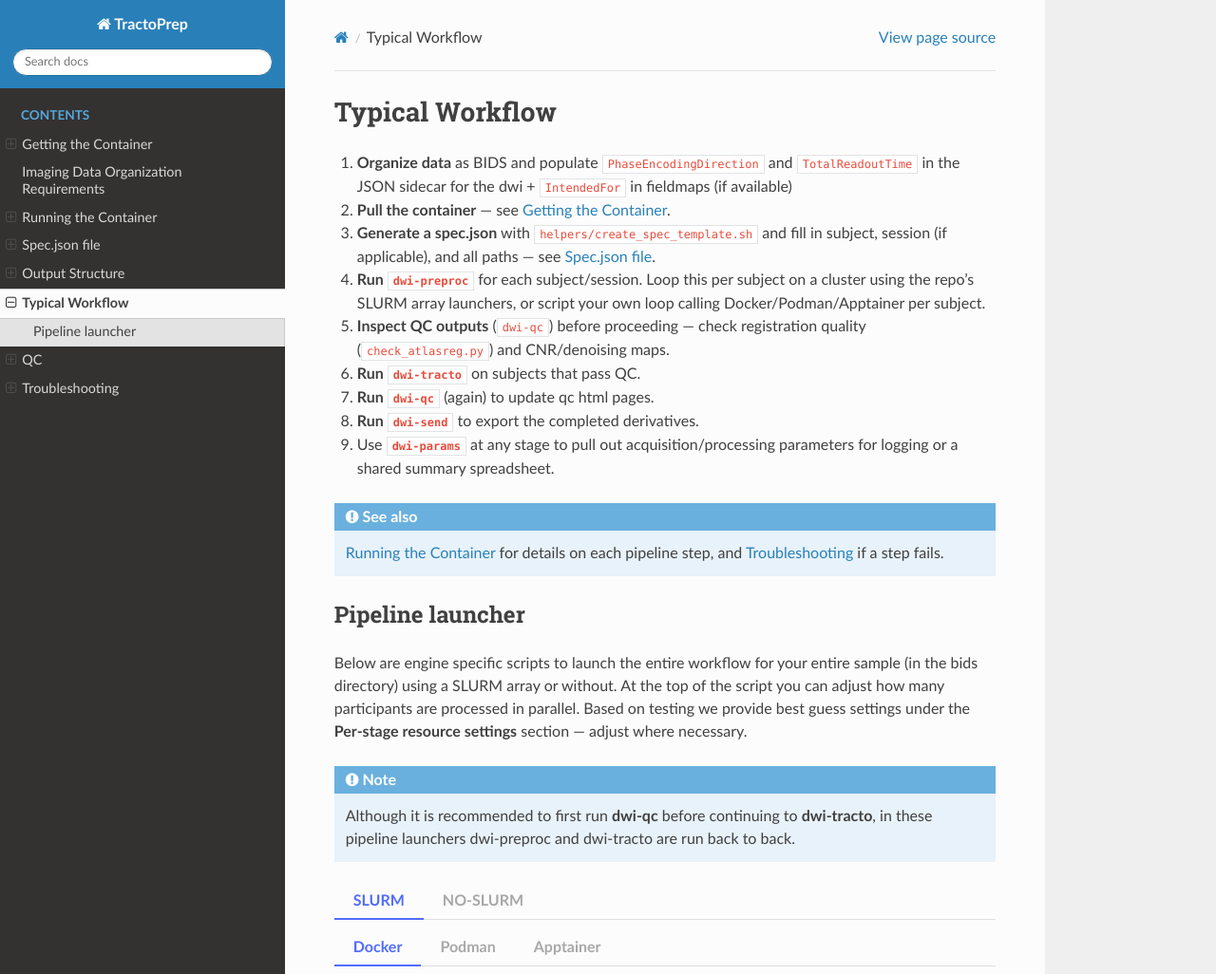
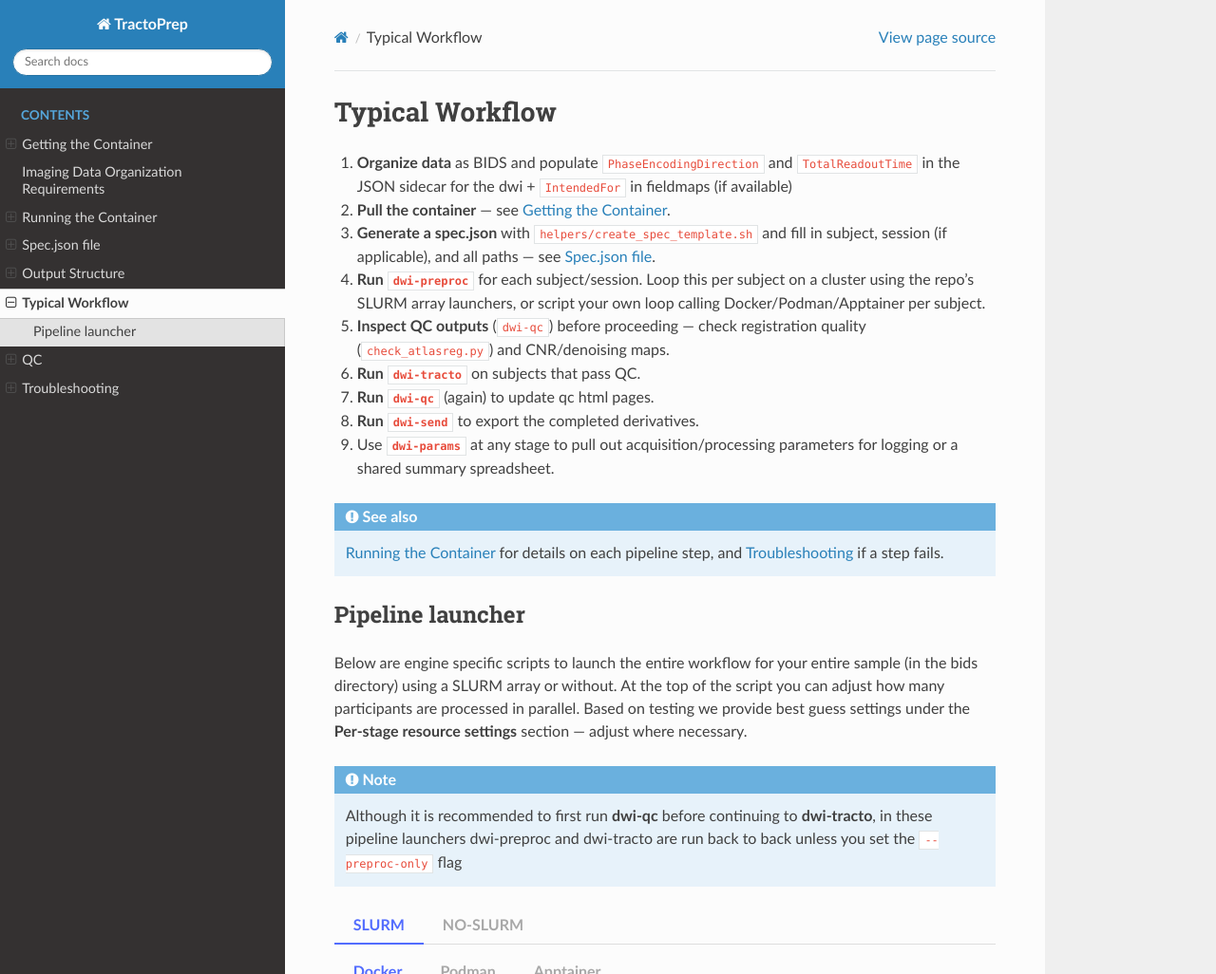
Before and after one commit to chrisvriend/dwi-tract4mega, a Sphinx documentation site: the page built from docs/source/workflow.md, in a window 1280 px wide and 1361 px high, cut to the strip 0-1026 px from the top of the window. Shown: the whole strip at 95% size. Built offline with Sphinx 7.4.7 and the Read the Docs theme 3.1.0, drawn with Linux system fonts in a browser that asks for light colours; pages that are not in the unit, such as notebooks, are missing from menus.

Commit message:
Update workflow.md

````diff
--- a/docs/source/workflow.md
+++ b/docs/source/workflow.md
@@ -30,7 +30,7 @@ section — adjust where necessary.
 
 ```{note}
 Although it is recommended to first run **dwi-qc** before continuing to **dwi-tracto**,
-in these pipeline launchers dwi-preproc and dwi-tracto are run back to back.
+in these pipeline launchers dwi-preproc and dwi-tracto are run back to back unless you set the `--preproc-only` flag
 ```
 
 :::::: {tab-set}
````
